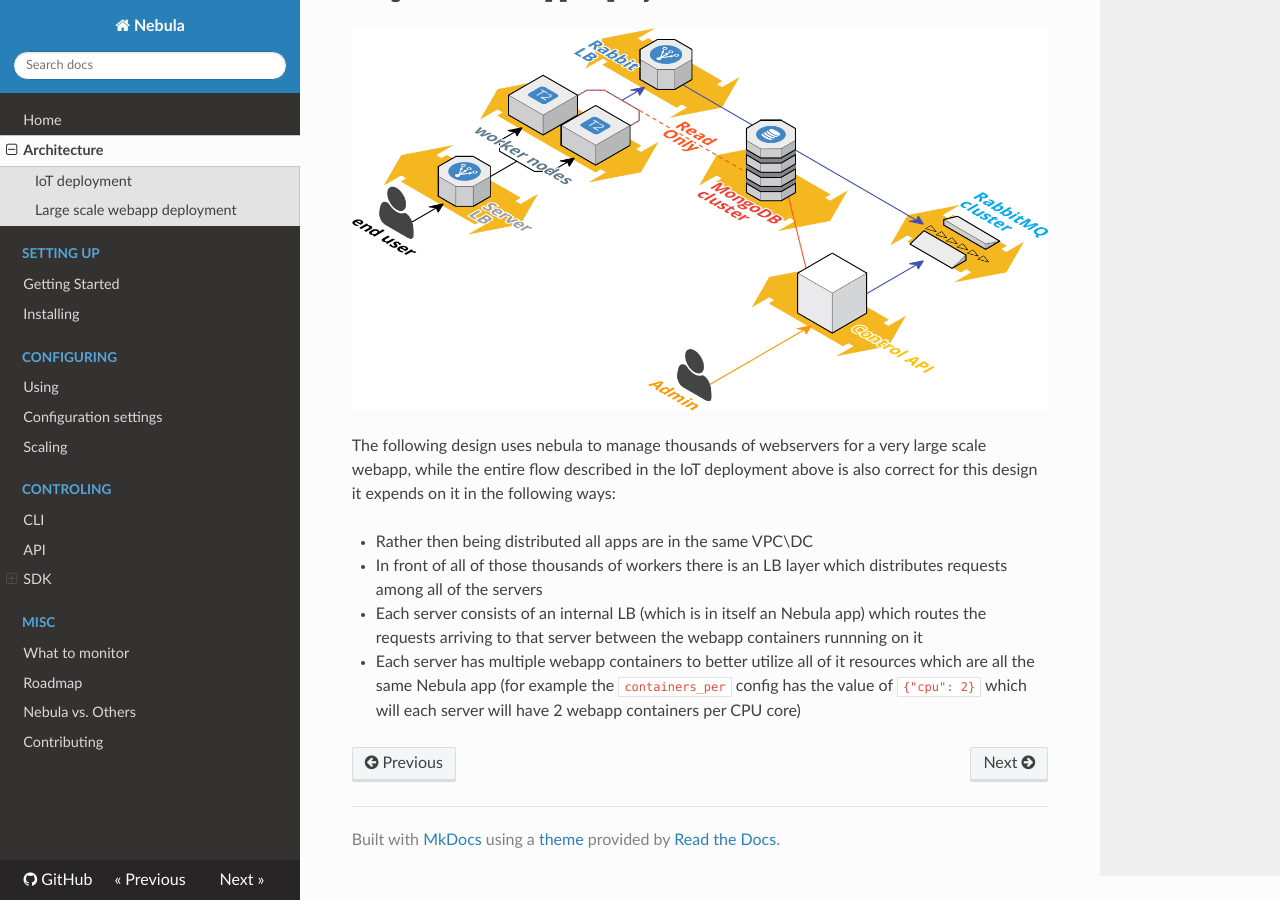
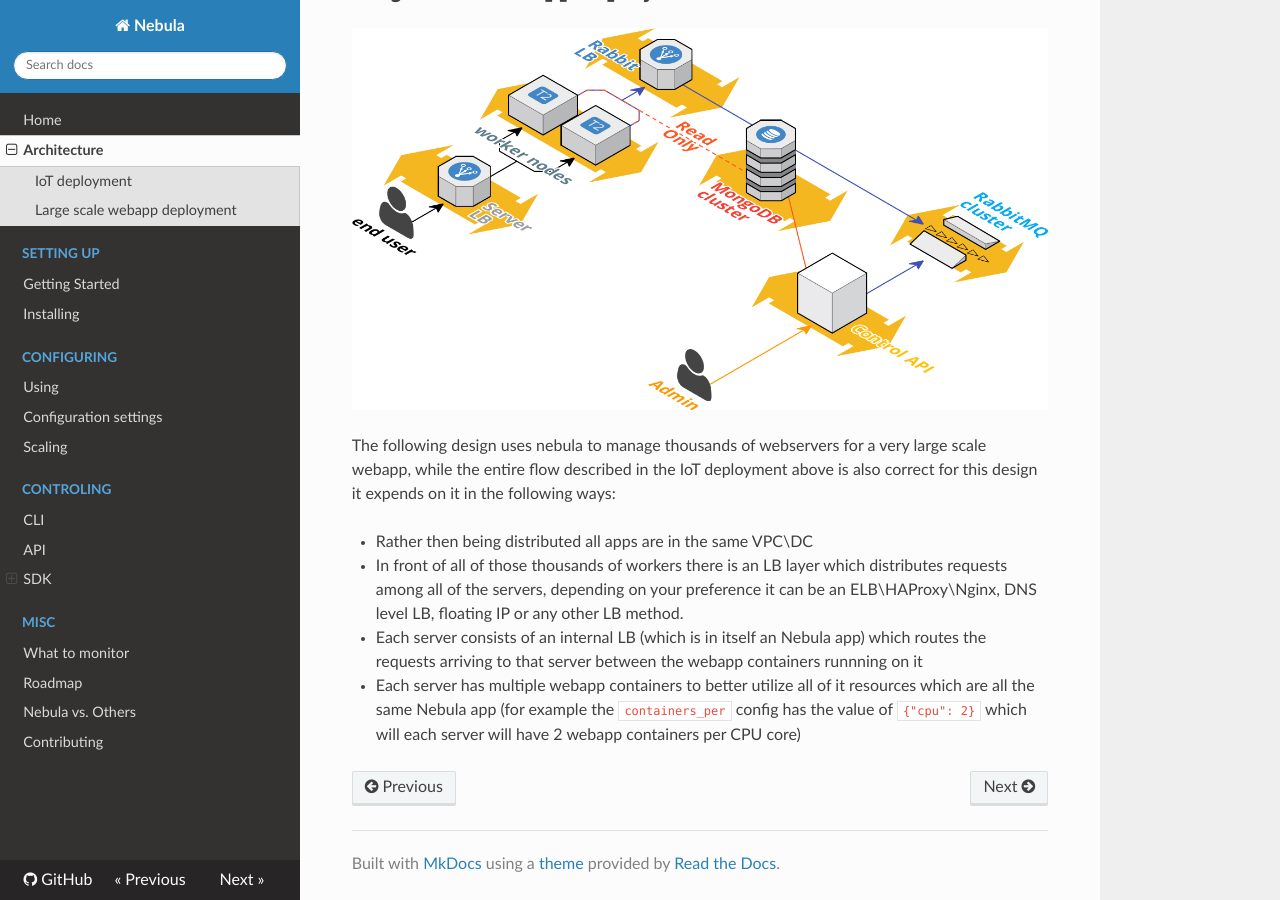
Before and after one commit to nebula-orchestrator/docs, an MkDocs documentation site: the page built from docs/architecture.md, in a window 1280 px wide and 900 px high, scrolled down 1852 px. Built offline with MkDocs 1.6.1, drawn with Linux system fonts in a browser that asks for light colours; nearby versions of some CDN libraries; old or Windows-style settings are respelled for this version of MkDocs.

Commit message:
clearing up LB

```diff
--- a/docs/architecture.md
+++ b/docs/architecture.md
@@ -33,6 +33,6 @@
 The following design uses nebula to manage thousands of webservers for a very large scale webapp, while the entire flow described in the IoT deployment above is also correct for this design it expends on it in the following ways:
 
 * Rather then being distributed all apps are in the same VPC\DC
-* In front of all of those thousands of workers there is an LB layer which distributes requests among all of the servers
+* In front of all of those thousands of workers there is an LB layer which distributes requests among all of the servers, depending on your preference it can be an ELB\HAProxy\Nginx, DNS level LB, floating IP or any other LB method.
 * Each server consists of an internal LB (which is in itself an Nebula app) which routes the requests arriving to that server between the webapp containers runnning on it
 * Each server has multiple webapp containers to better utilize all of it resources which are all the same Nebula app (for example the `containers_per` config has the value of `{"cpu": 2}` which will each server will have 2 webapp containers per CPU core)
```
